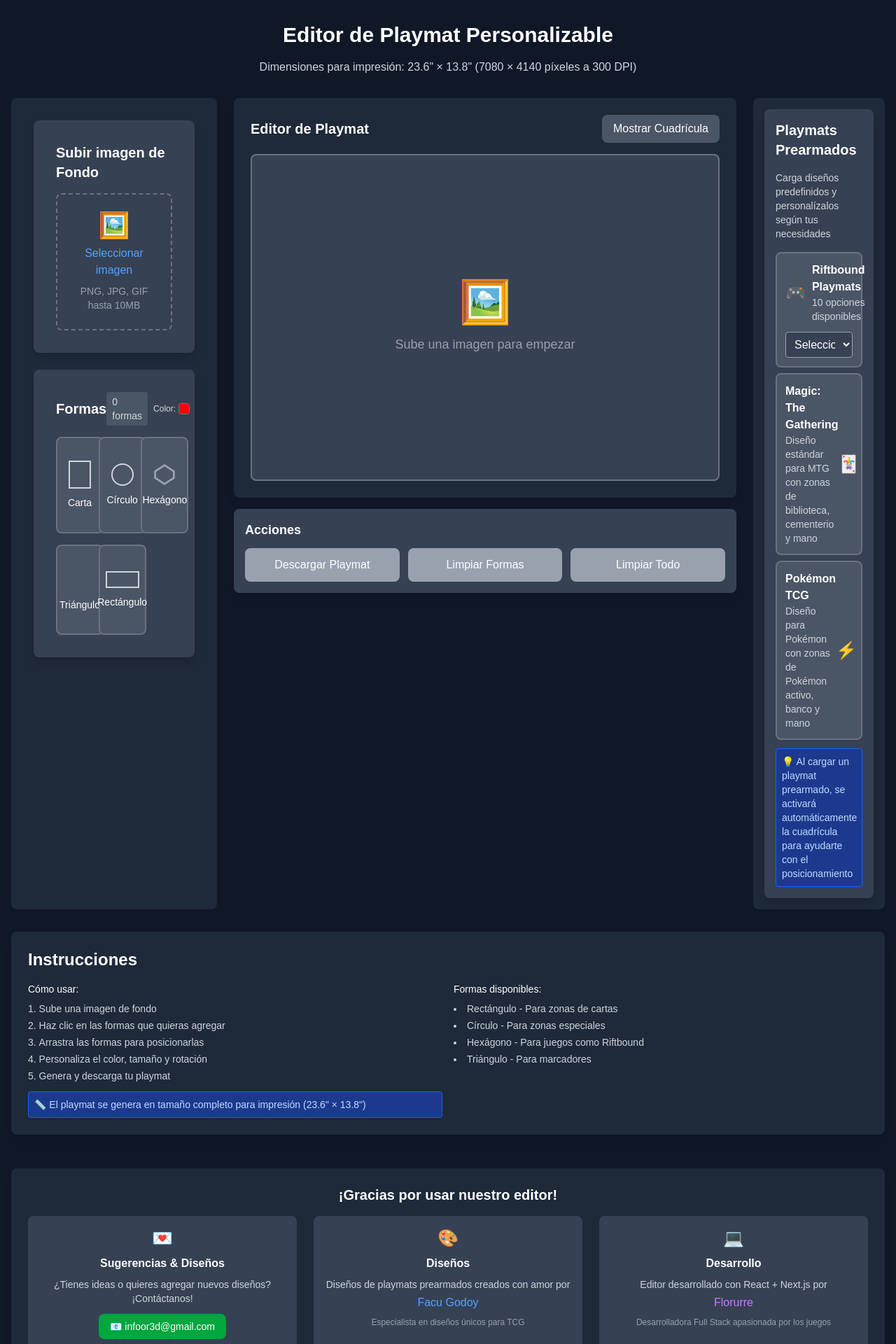
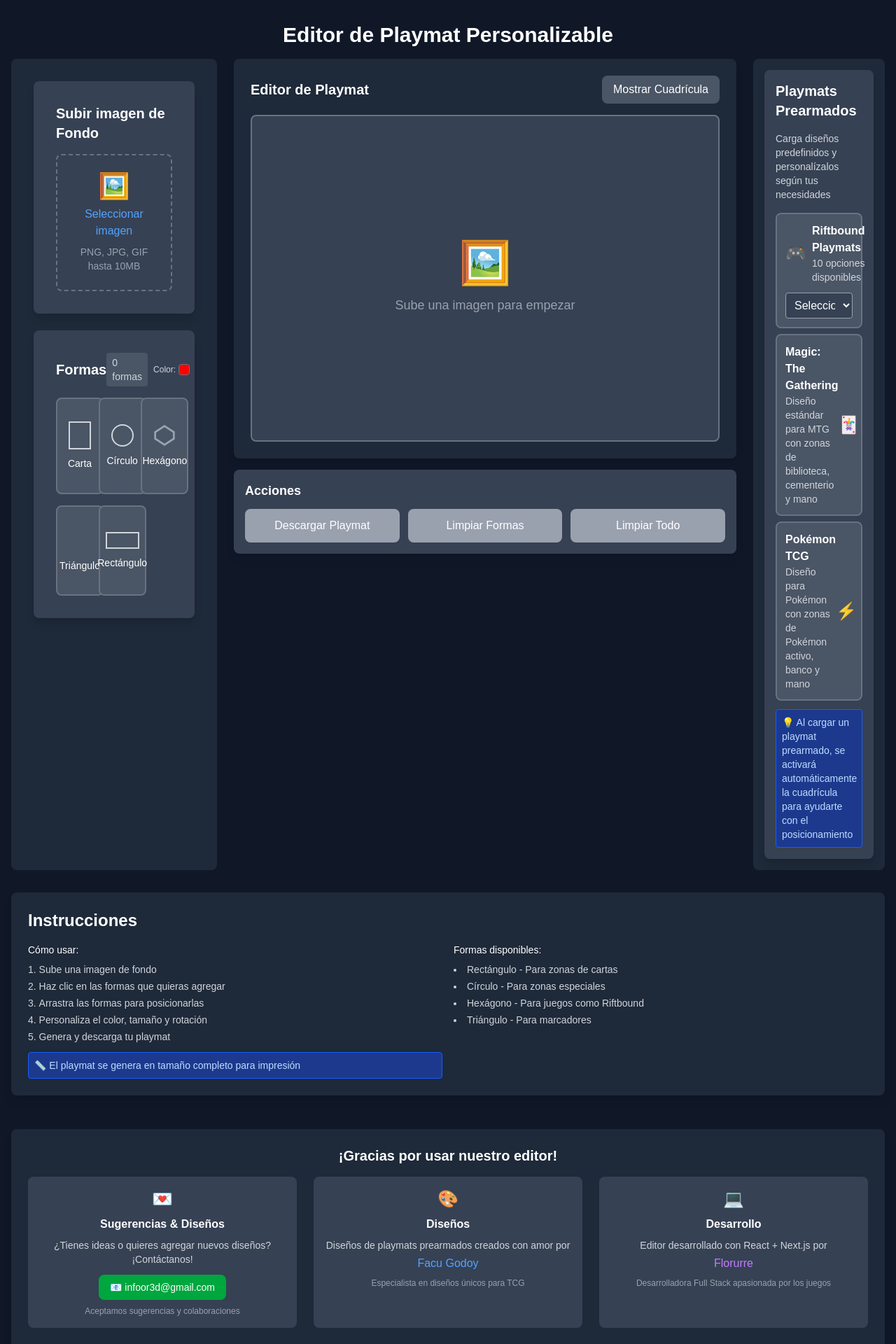
Before and after one commit to FlorUFerrer/PLAYMAT, a Next.js app: page / in a window 1280 px wide. Shown: the top 1920 px of the page at 70% size. Built offline with nearby package versions, Linux system fonts and the light colour scheme; some icons are missing.

Commit message:
Fix: comentarios

```diff
--- a/src/app/page.tsx
+++ b/src/app/page.tsx
@@ -618,9 +618,7 @@ export default function PlaymatEditor() {
         <h1 className="text-3xl font-bold text-center mb-4 text-white">
           Editor de Playmat Personalizable
         </h1>
-        <p className="text-center text-gray-300 mb-8">
-          Dimensiones para impresión: 23.6" × 13.8" (7080 × 4140 píxeles a 300 DPI)
-        </p>
+
 
                  <div className="grid grid-cols-1 lg:grid-cols-12 gap-6">
            {/* Left Panel - Controls */}
@@ -1190,7 +1188,7 @@ export default function PlaymatEditor() {
                 <li>Genera y descarga tu playmat</li>
               </ol>
               <div className="mt-3 p-2 bg-blue-900 border border-blue-600 rounded text-sm text-blue-200">
-                📏 El playmat se genera en tamaño completo para impresión (23.6" × 13.8")
+                📏 El playmat se genera en tamaño completo para impresión
               </div>
             </div>
             <div>
```
